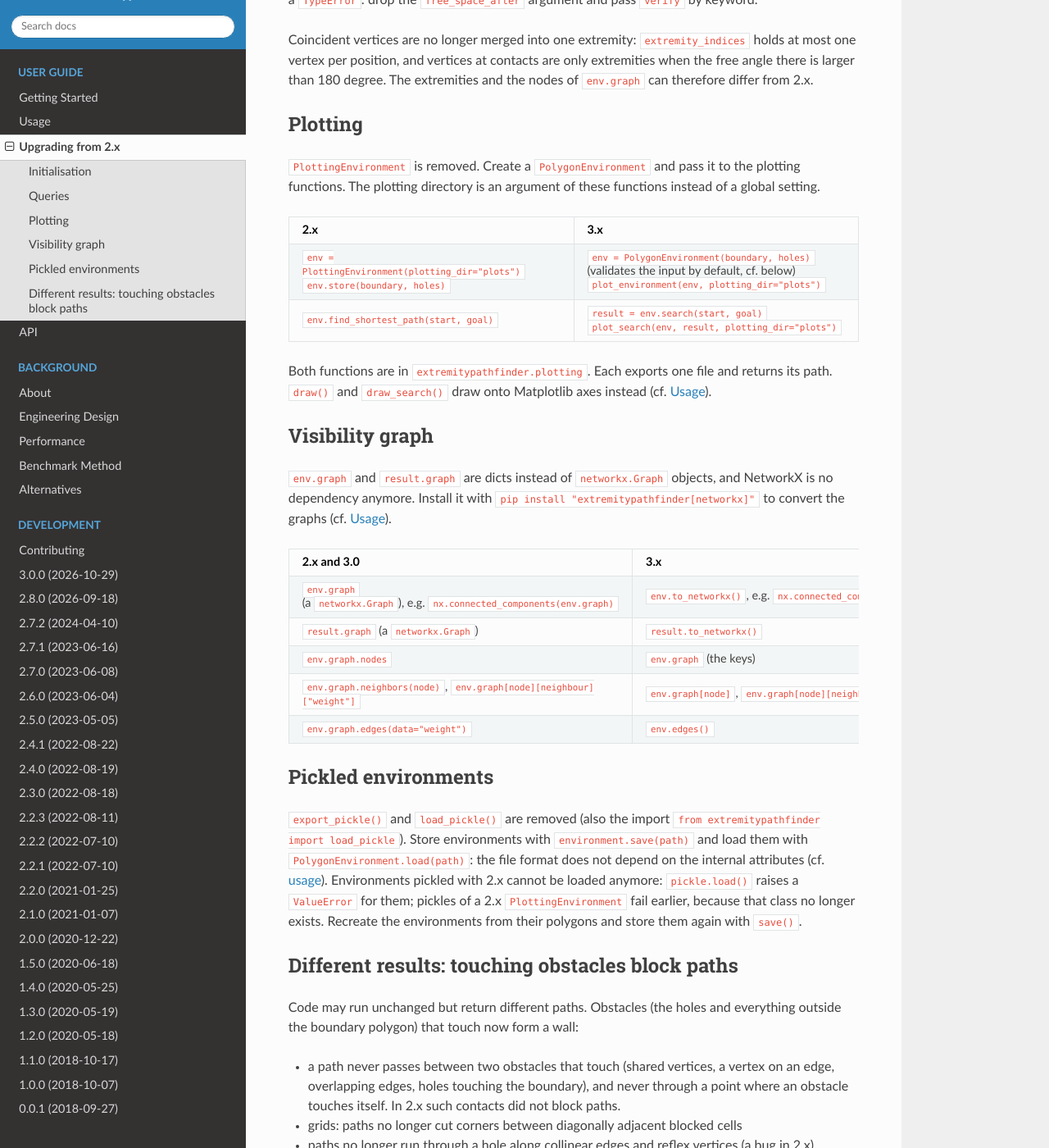
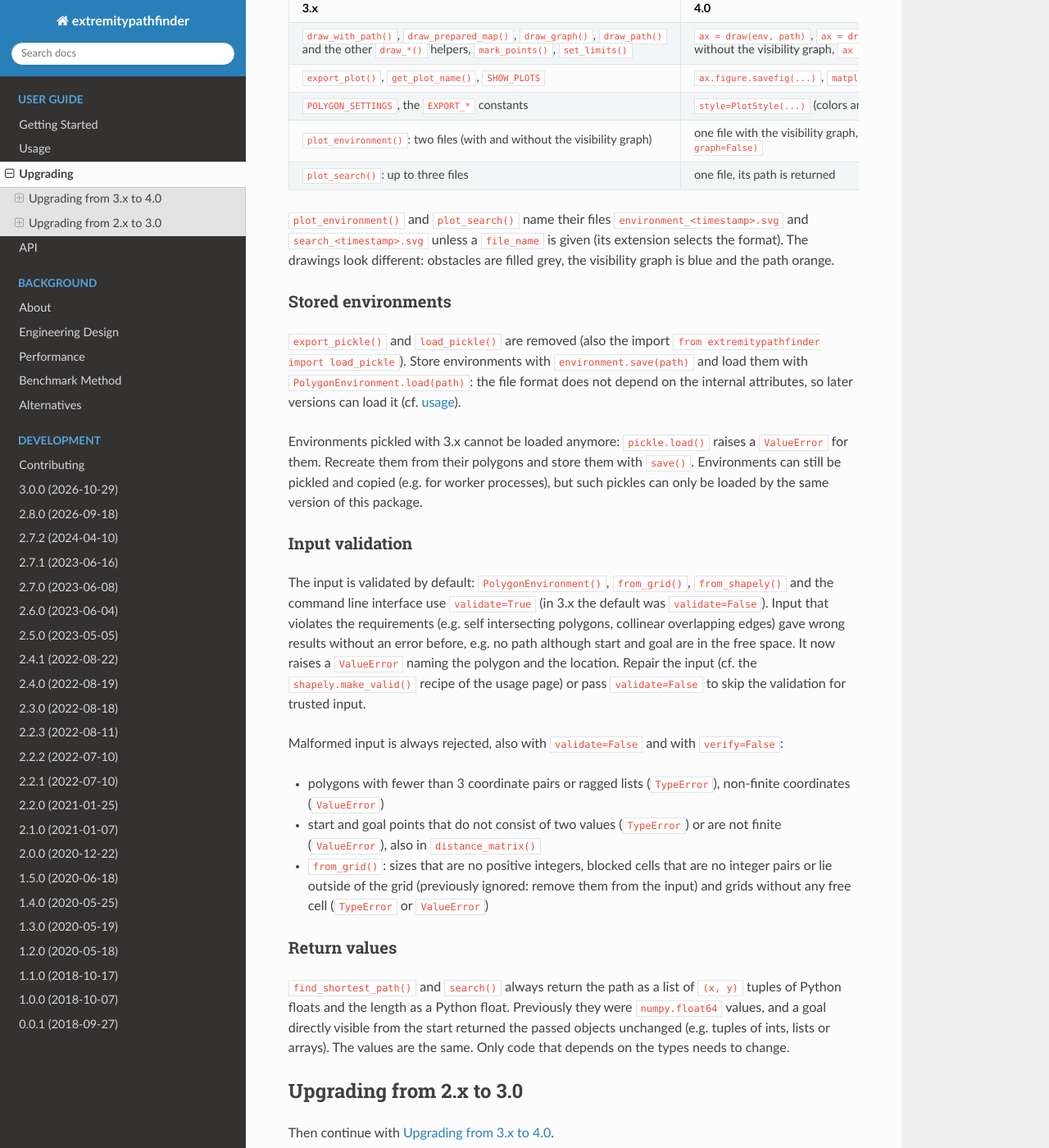
Before and after one commit to jannikmi/extremitypathfinder, a Sphinx documentation site: the page built from docs/2_upgrading.rst, in a window 1280 px wide and 1400 px high, scrolled down 1115 px. Shown: the whole window at 82% size. Built offline with Sphinx 7.4.7 and the Read the Docs theme 3.1.0, drawn with Linux system fonts in a browser that asks for light colours; some of the changed text lies outside the part shown.

Commit message:
docs: upgrade guide for 4.0 and release summary in the changelog
The upgrade page only covered 2.x -> 3.x and mixed in some unreleased 4.0
changes under a "3.x" label. It now has a section for upgrading from 3.x to
4.0 (visibility graph, plotting, stored environments, input validation,
return values) and keeps the 2.x section, with a path for porting 2.x code
directly to 4.0: most public dependents still pin 2.x.

The Unreleased changelog section starts with a summary linking the guide,
to be used for the release notes and the announcement.

Co-Authored-By: Claude Opus 5.5 <noreply@anthropic.com>
Claude-Session: https://claude.ai/code/session_01XJqV75mybrZXsWzSLFsMda

```diff
--- a/README.rst
+++ b/README.rst
@@ -155,7 +155,7 @@ The `documentation <https://extremitypathfinder.readthedocs.io/en/latest/>`__ co
 
 - `Usage <https://extremitypathfinder.readthedocs.io/en/latest/1_usage.html>`__:
   all features, the input requirements, plotting and caching
-- `Upgrading from 2.x <https://extremitypathfinder.readthedocs.io/en/latest/2_upgrading.html>`__
+- `Upgrading from 2.x or 3.x <https://extremitypathfinder.readthedocs.io/en/latest/2_upgrading.html>`__
 - `About <https://extremitypathfinder.readthedocs.io/en/latest/3_about.html>`__:
   how it works and the handling of touching obstacles
 - `Engineering Design <https://extremitypathfinder.readthedocs.io/en/latest/8_design.html>`__:
--- a/docs/0_getting_started.rst
+++ b/docs/0_getting_started.rst
@@ -117,4 +117,4 @@ Basics
 
 
 All available features of this package are explained :ref:`HERE <usage>`.
-Upgrading from version 2.x: see the :ref:`upgrade guide <upgrading>`.
+Upgrading from version 2.x or 3.x: see the :ref:`upgrade guide <upgrading>`.
--- a/docs/2_upgrading.rst
+++ b/docs/2_upgrading.rst
@@ -1,12 +1,135 @@
 .. _upgrading:
 
-=====================
-Upgrading from 2.x
-=====================
+=========
+Upgrading
+=========
 
-Version 3 changes how an environment is set up and how touching obstacles are handled.
-This page lists what to change in code written for version 2.x.
+This page lists what to change in code written for an earlier major version.
 The :ref:`changelog <changelog>` lists all changes.
+
+* **From 3.x:** follow :ref:`upgrading-4`.
+* **From 2.x:** port your code directly to 4.0. First follow :ref:`upgrading-from-2`,
+  then :ref:`upgrading-4`. Version 3 changed how an environment is set up and how touching obstacles are handled.
+  The supported Python and NumPy versions were raised in 2.8.0 (cf. :ref:`getting started <getting_started>`).
+  Code that has to keep running on older versions can stay on its pinned 2.x release.
+
+
+.. _upgrading-4:
+
+Upgrading from 3.x to 4.0
+=========================
+
+Version 4 stores the visibility graph as plain dicts, redesigns the plotting module, replaces pickles with a stable
+file format and validates the input by default. Paths and lengths stay the same, except where bugs were fixed
+(cf. the :ref:`changelog <changelog>`).
+
+
+Visibility graph
+----------------
+
+``env.graph`` and ``result.graph`` are dicts instead of ``networkx.Graph`` objects, and NetworkX is no dependency anymore.
+Install it with ``pip install "extremitypathfinder[networkx]"`` to convert the graphs (cf. :ref:`usage`).
+
+.. list-table::
+   :header-rows: 1
+   :widths: 50 50
+
+   * - 2.x and 3.x
+     - 4.0
+   * - ``env.graph`` (a ``networkx.Graph``), e.g. ``nx.connected_components(env.graph)``
+     - ``env.to_networkx()``, e.g. ``nx.connected_components(env.to_networkx())``
+   * - ``result.graph`` (a ``networkx.Graph``)
+     - ``result.to_networkx()``
+   * - ``env.graph.nodes``
+     - ``env.graph`` (the keys)
+   * - ``env.graph.neighbors(node)``, ``env.graph[node][neighbour]["weight"]``
+     - ``env.graph[node]``, ``env.graph[node][neighbour]``
+   * - ``env.graph.edges(data="weight")``
+     - ``env.edges()``
+
+Code that imports ``networkx`` itself needs it installed: it no longer comes with this package.
+
+
+Plotting
+--------
+
+The plotting functions draw onto Matplotlib axes instead of the global Matplotlib state.
+The figure can then be adjusted, shown and saved with Matplotlib (cf. :ref:`usage`).
+
+.. list-table::
+   :header-rows: 1
+   :widths: 50 50
+
+   * - 3.x
+     - 4.0
+   * - ``draw_with_path()``, ``draw_prepared_map()``, ``draw_graph()``, ``draw_path()`` and the other ``draw_*()``
+       helpers, ``mark_points()``, ``set_limits()``
+     - ``ax = draw(env, path)``, ``ax = draw(env, graph=False)`` without the visibility graph,
+       ``ax = draw_search(env, result)`` for a search
+   * - ``export_plot()``, ``get_plot_name()``, ``SHOW_PLOTS``
+     - ``ax.figure.savefig(...)``, ``matplotlib.pyplot.show()``
+   * - ``POLYGON_SETTINGS``, the ``EXPORT_*`` constants
+     - ``style=PlotStyle(...)`` (colors and sizes), a parameter of all plotting functions
+   * - ``plot_environment()``: two files (with and without the visibility graph)
+     - one file with the visibility graph, its path is returned. Without the graph: ``draw(env, graph=False)``
+   * - ``plot_search()``: up to three files
+     - one file, its path is returned
+
+``plot_environment()`` and ``plot_search()`` name their files ``environment_<timestamp>.svg`` and
+``search_<timestamp>.svg`` unless a ``file_name`` is given (its extension selects the format).
+The drawings look different: obstacles are filled grey, the visibility graph is blue and the path orange.
+
+
+Stored environments
+-------------------
+
+``export_pickle()`` and ``load_pickle()`` are removed (also the import ``from extremitypathfinder import load_pickle``).
+Store environments with ``environment.save(path)`` and load them with ``PolygonEnvironment.load(path)``:
+the file format does not depend on the internal attributes, so later versions can load it (cf. :ref:`usage <usage>`).
+
+Environments pickled with 3.x cannot be loaded anymore: ``pickle.load()`` raises a ``ValueError`` for them.
+Recreate them from their polygons and store them with ``save()``.
+Environments can still be pickled and copied (e.g. for worker processes),
+but such pickles can only be loaded by the same version of this package.
+
+
+Input validation
+----------------
+
+The input is validated by default: ``PolygonEnvironment()``, ``from_grid()``, ``from_shapely()``
+and the command line interface use ``validate=True`` (in 3.x the default was ``validate=False``).
+Input that violates the requirements (e.g. self intersecting polygons, collinear overlapping edges)
+gave wrong results without an error before, e.g. no path although start and goal are in the free space.
+It now raises a ``ValueError`` naming the polygon and the location.
+Repair the input (cf. the ``shapely.make_valid()`` recipe of the usage page)
+or pass ``validate=False`` to skip the validation for trusted input.
+
+Malformed input is always rejected, also with ``validate=False`` and with ``verify=False``:
+
+* polygons with fewer than 3 coordinate pairs or ragged lists (``TypeError``),
+  non-finite coordinates (``ValueError``)
+* start and goal points that do not consist of two values (``TypeError``) or are not finite (``ValueError``),
+  also in ``distance_matrix()``
+* ``from_grid()``: sizes that are no positive integers, blocked cells that are no integer pairs or lie outside of the
+  grid (previously ignored: remove them from the input) and grids without any free cell
+  (``TypeError`` or ``ValueError``)
+
+
+Return values
+-------------
+
+``find_shortest_path()`` and ``search()`` always return the path as a list of ``(x, y)`` tuples of Python floats
+and the length as a Python float. Previously they were ``numpy.float64`` values, and a goal directly visible from
+the start returned the passed objects unchanged (e.g. tuples of ints, lists or arrays).
+The values are the same. Only code that depends on the types needs to change.
+
+
+.. _upgrading-from-2:
+
+Upgrading from 2.x to 3.0
+=========================
+
+Then continue with :ref:`upgrading-4`.
 
 
 Initialisation
@@ -19,7 +142,7 @@ The environment is set up in one step: the constructor stores the polygons and c
    :widths: 50 50
 
    * - 2.x
-     - 3.x
+     - 3.0 and later
    * - ``env = PolygonEnvironment()``
 
        ``env.store(boundary, holes, validate=False)``
@@ -42,7 +165,7 @@ Queries
    :widths: 50 50
 
    * - 2.x
-     - 3.x
+     - 3.0 and later
    * - ``env.find_shortest_path(start, goal, free_space_after=True)``
      - ``env.find_shortest_path(start, goal)``
    * - ``env.find_shortest_path(start, goal, free_space_after=False)``,
@@ -57,7 +180,6 @@ Queries
        or ``env.points`` for the free space around every vertex position
 
 Queries no longer store any data in the environment.
-
 ``verify`` is a keyword-only parameter of ``find_shortest_path()`` and ``search()``.
 A 2.x call passing ``free_space_after`` or ``verify`` positionally,
 e.g. ``env.find_shortest_path(start, goal, False)``, raises a ``TypeError``:
@@ -79,11 +201,11 @@ The plotting directory is an argument of these functions instead of a global set
    :widths: 50 50
 
    * - 2.x
-     - 3.x
+     - 3.0 and later
    * - ``env = PlottingEnvironment(plotting_dir="plots")``
 
        ``env.store(boundary, holes)``
-     - ``env = PolygonEnvironment(boundary, holes)`` (validates the input by default, cf. below)
+     - ``env = PolygonEnvironment(boundary, holes)``
 
        ``plot_environment(env, plotting_dir="plots")``
    * - ``env.find_shortest_path(start, goal)``
@@ -91,43 +213,16 @@ The plotting directory is an argument of these functions instead of a global set
 
        ``plot_search(env, result, plotting_dir="plots")``
 
-Both functions are in ``extremitypathfinder.plotting``. Each exports one file and returns its path.
-``draw()`` and ``draw_search()`` draw onto Matplotlib axes instead (cf. :ref:`usage`).
-
-
-Visibility graph
-----------------
-
-``env.graph`` and ``result.graph`` are dicts instead of ``networkx.Graph`` objects, and NetworkX is no dependency anymore.
-Install it with ``pip install "extremitypathfinder[networkx]"`` to convert the graphs (cf. :ref:`usage`).
-
-.. list-table::
-   :header-rows: 1
-   :widths: 50 50
-
-   * - 2.x and 3.0
-     - 3.x
-   * - ``env.graph`` (a ``networkx.Graph``), e.g. ``nx.connected_components(env.graph)``
-     - ``env.to_networkx()``, e.g. ``nx.connected_components(env.to_networkx())``
-   * - ``result.graph`` (a ``networkx.Graph``)
-     - ``result.to_networkx()``
-   * - ``env.graph.nodes``
-     - ``env.graph`` (the keys)
-   * - ``env.graph.neighbors(node)``, ``env.graph[node][neighbour]["weight"]``
-     - ``env.graph[node]``, ``env.graph[node][neighbour]``
-   * - ``env.graph.edges(data="weight")``
-     - ``env.edges()``
+Both functions are in ``extremitypathfinder.plotting``.
+Version 4.0 changed the plotting module again (cf. :ref:`upgrading-4`).
 
 
 Pickled environments
 --------------------
 
-``export_pickle()`` and ``load_pickle()`` are removed (also the import ``from extremitypathfinder import load_pickle``).
-Store environments with ``environment.save(path)`` and load them with ``PolygonEnvironment.load(path)``:
-the file format does not depend on the internal attributes (cf. :ref:`usage <usage>`).
 Environments pickled with 2.x cannot be loaded anymore: ``pickle.load()`` raises a ``ValueError`` for them;
 pickles of a 2.x ``PlottingEnvironment`` fail earlier, because that class no longer exists.
-Recreate the environments from their polygons and store them again with ``save()``.
+Recreate the environments from their polygons. Since 4.0, store them with ``save()`` instead of pickling them.
 
 
 Different results: touching obstacles block paths
@@ -146,9 +241,6 @@ A path can therefore be longer than before, or not exist at all (``([], None)``)
 Only exact contacts block, tiny gaps between obstacles do not.
 To keep a passage open, leave a gap between the obstacles.
 
-Inputs that were accepted before may be rejected, because the input is validated by default
-(``validate=True``, also in ``from_grid()``, ``from_shapely()`` and the command line interface;
-in 2.x the default was ``validate=False``). Repair the input (cf. the ``shapely.make_valid()`` recipe of the usage page)
-or pass ``validate=False`` to skip the validation:
+``validate=True`` rejects more input than in 2.x:
 polygons crossing themselves at a vertex and collinear overlapping edges within a polygon
-(zero-width spikes or slits) are invalid.
+(zero-width spikes or slits) are invalid. Since 4.0 the input is validated by default (cf. :ref:`upgrading-4`).
--- a/docs/index.rst
+++ b/docs/index.rst
@@ -45,7 +45,7 @@ Where to start
 
 - New to the package? :ref:`Getting started <getting_started>` shows the installation and a first example,
   :ref:`Usage <usage>` explains all features.
-- Upgrading from version 2.x? Follow the :ref:`upgrade guide <upgrading>`.
+- Upgrading from version 2.x or 3.x? Follow the :ref:`upgrade guide <upgrading>`.
 - Curious how it works? :ref:`About <algorithm>` gives an illustrated overview,
   the :ref:`engineering design <design>` describes the architecture and the algorithms.
 - Comparing packages? :ref:`Alternatives <alternatives>` lists similar packages and how they differ.
@@ -59,7 +59,7 @@ Where to start
 
     Getting Started <0_getting_started>
     Usage <1_usage>
-    Upgrading from 2.x <2_upgrading>
+    Upgrading <2_upgrading>
     API <4_api>
 
 .. toctree::
```
Also changed, not shown: CHANGELOG.rst (+7 -0 lines).
